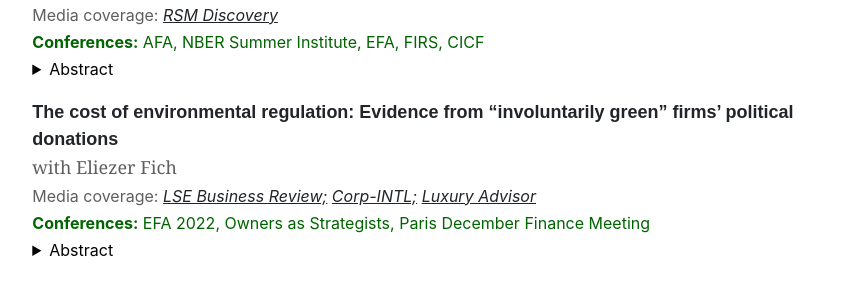
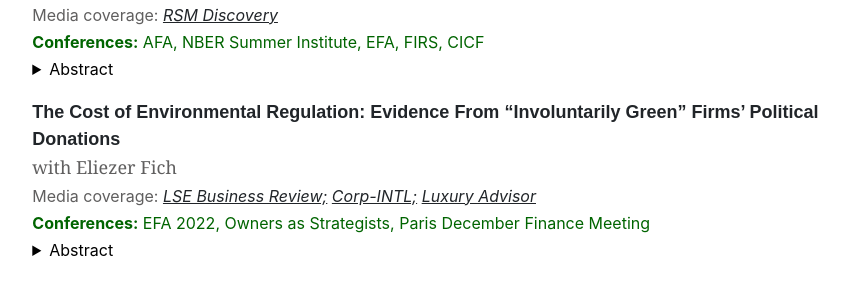
Before and after one commit to guosongxu/guosongxu.github.io, a Jekyll site: the page built from index.md, in a window 1280 px wide. Shown: the part 852-1147 px from the top of the page, without its empty margins (197-1065 px from the left). Built offline with Jekyll 4.4.1, drawn with Linux system fonts in a browser that asks for light colours.

Commit message:
Update home.html

```diff
--- a/_layouts/home.html
+++ b/_layouts/home.html
@@ -37,7 +37,7 @@ layout: default
       </p>
     </details>
 
-    <p style="font-family:arial, 'MS Sans Serif', arial;font-size:18px;margin-bottom:1px;margin-top:18px"><a rel="noreferrer noopener" aria-label=" (opens in a new tab)" href="https://papers.ssrn.com/sol3/papers.cfm?abstract_id=3980416" target="_blank" style="text-decoration:none;"><strong>The cost of environmental regulation: Evidence from “involuntarily green” firms’ political donations</strong></a></p>
+    <p style="font-family:arial, 'MS Sans Serif', arial;font-size:18px;margin-bottom:1px;margin-top:18px"><a rel="noreferrer noopener" aria-label=" (opens in a new tab)" href="https://papers.ssrn.com/sol3/papers.cfm?abstract_id=3980416" target="_blank" style="text-decoration:none;"><strong>The Cost of Environmental Regulation: Evidence From “Involuntarily Green” Firms’ Political Donations</strong></a></p>
     <p style="font-family:georgia;font-size:18px;margin-bottom:3px;color:#605F5F">with Eliezer Fich</p>
     <p style="font-size:16px;margin-bottom:3px;color:#605F5F">Media coverage:&nbsp;<em><a rel="noreferrer noopener" href="https://blogs.lse.ac.uk/businessreview/2022/04/25/why-do-green-firms-support-anti-climate-legislators/" target="_blank">LSE Business Review;</a>&nbsp;<a rel="noreferrer noopener" href="https://www.corp-intl.com/news/newsitem.aspx?ID=399" target="_blank">Corp-INTL;</a>&nbsp;<a rel="noreferrer noopener" href="https://luxuryadviser.com/green-firms-secretly-donate-more-money-to-support-anti-climate-politicians/" target="_blank">Luxury Advisor</a></em> </p>
     <p style="font-size:16px;margin-bottom:3px;color:#006400"><strong>Conferences:</strong> EFA 2022, Owners as Strategists, Paris December Finance Meeting</p>
```
